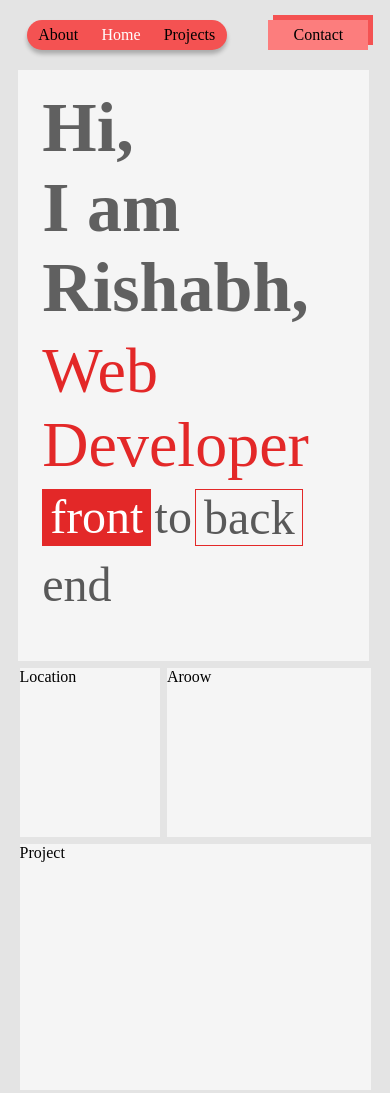
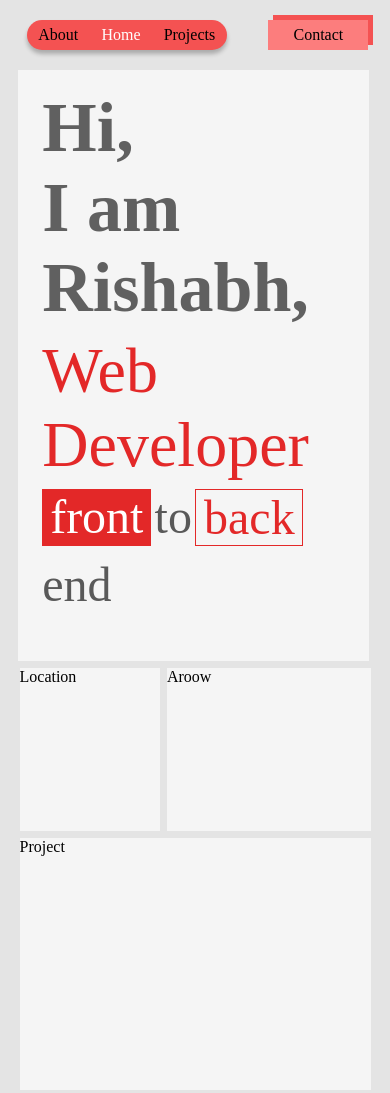
Before and after one commit to rishabh709/Portfolio, a plain HTML site: page index.html in a window 390 px wide. Drawn offline with Linux system fonts and the light colour scheme; a web font is replaced by a local one.

Commit message:
Add files via upload

```diff
--- a/style.css
+++ b/style.css
@@ -157,7 +157,7 @@ header{
         height: 70dvh;
     }
     .top-pannels{
-        height: 20dvh;
+        height: calc(100dvh - (70dvh + 90px));
     }
     .pannels{
         margin-top: 2%;
@@ -210,5 +210,7 @@ header{
 }
 .hero .tag-line :nth-child(2){
     border: 1px solid #E32828;
+    color: #E32828;
+
     /* color: #E32828; */
 }
```
